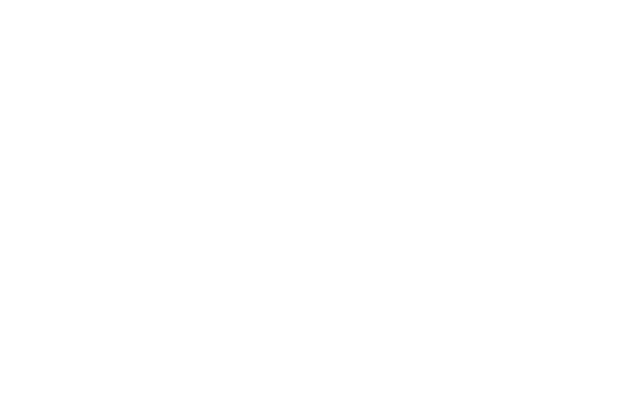
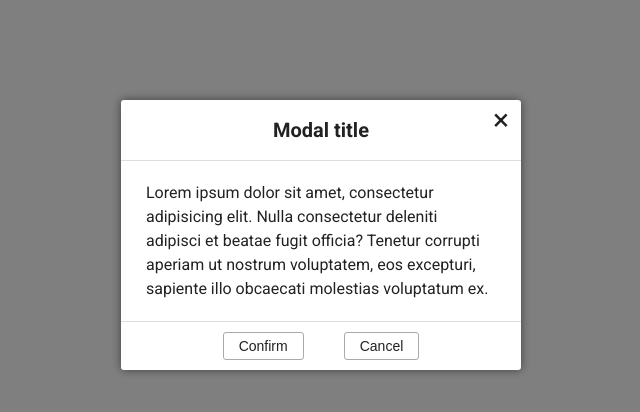
Before and after one commit to spclear/modal, a website built with webpack: page index.html in a window 1280 px wide. Shown: the whole page, without its empty margins (319-959 px from the left). Built offline with nearby package versions, Linux system fonts and the light colour scheme; files whose address does not match are found by name.

Commit message:
Basic layout and styles

```diff
--- a/css/style.css
+++ b/css/style.css
@@ -0,0 +1,91 @@
+* {
+  box-sizing: border-box;
+}
+
+html {
+  font-size: 10px;
+}
+
+body {
+  font-family: Roboto, sans-serif;
+  font-size: 1.4rem;
+}
+
+.modal {
+  width: 100vw;
+  height: 100vh;
+}
+
+.modal__overlay {
+  position: fixed;
+  top: 0;
+  bottom: 0;
+  left: 0;
+  right: 0;
+  background-color: rgba(0, 0, 0, .5);
+  z-index: 420;
+}
+
+.modal__window {
+  width: 400px;
+  margin: 100px auto;
+  background-color: #fff;
+  border-radius: 3px;
+  box-shadow: 0 0 10px rgba(0, 0, 0, .5);
+}
+
+.modal__header,
+.modal__main {
+  padding: 20px 25px;
+  border-bottom: 1px solid #dedede;
+}
+
+/* modal header */
+
+.modal__header {
+  position: relative;
+}
+
+.modal__title {
+  text-align: center;
+  font-size: 2rem;
+  font-weight: 600;
+}
+
+.modal__close {
+  position: absolute;
+  display: flex;
+  align-items: center;
+  justify-content: center;
+  font-size: 3rem;
+  width: 3rem;
+  height: 3rem;
+  right: 5px;
+  top: 5px;
+  cursor: pointer;
+}
+
+/* modal main */
+
+.modal__main {
+  font-size: 1.6rem;
+  line-height: 2.4rem;
+}
+
+/* modal footer */
+
+.modal__footer {
+  padding: 10px 25px;
+  display: flex;
+  justify-content: center;
+  align-items: center;
+}
+
+.button {
+  border: 1px solid #aaa;
+  border-radius: 3px;
+  background-color: transparent;
+  margin: 0 20px;
+  font-size: 1.4rem;
+  padding: 5px 15px;
+}
--- a/index.html
+++ b/index.html
@@ -4,10 +4,41 @@
   <meta charset="UTF-8">
   <meta name="viewport" content="width=device-width, initial-scale=1.0">
   <title>Modal</title>
-  <link rel="stylesheet" href="reset.css">
+  <link rel="preconnect"
+    href="https://fonts.gstatic.com">
+  <link
+    href="https://fonts.googleapis.com/css2?family=Roboto:ital,wght@0,300;0,400;0,700;1,300;1,400&display=swap"
+    rel="stylesheet">
+  <link rel="stylesheet" href="css/reset.css">
+  <link rel="stylesheet" href="css/style.css">
 </head>
 <body>
 
+  <div class="modal">
+    <div class="modal__overlay">
+      <div class="modal__window">
+        <div class="modal__content">
+          <header class="modal__header">
+            <h2 class="modal__title">Modal title</h2>
+            <div class="modal__close">
+              &times;
+            </div>
+          </header>
+          <main class="modal__main">
+            Lorem ipsum dolor sit amet, consectetur adipisicing elit. Nulla consectetur deleniti adipisci et beatae fugit officia? Tenetur corrupti aperiam ut nostrum voluptatem, eos excepturi, sapiente illo obcaecati molestias voluptatum ex.
+          </main>
+          <footer class="modal__footer">
+            <button class="modal__confirm button">
+              Confirm
+            </button>
+            <button class="modal__cancel button">
+              Cancel
+            </button>
+          </footer>
+        </div>
+    </div>
+    </div>
+  </div>
 
   <script src="js/main.js"></script>
 </body>
--- a/js/main.js
+++ b/js/main.js
@@ -0,0 +1 @@
+(()=>{"use strict";const o={modal:function(){console.log("works")}};o.modal()})();
--- /dev/null
+++ b/js/src/base.js
@@ -0,0 +1,5 @@
+import { modal } from './plugins/modal';
+
+export const $ = {};
+
+$.modal = modal;
--- a/js/src/index.js
+++ b/js/src/index.js
@@ -0,0 +1,3 @@
+import { $ } from './base';
+
+$.modal();
--- /dev/null
+++ b/js/src/plugins/modal.js
@@ -0,0 +1,5 @@
+export function modal() {
+  console.log('works');
+}
+
+export default modal;
```
